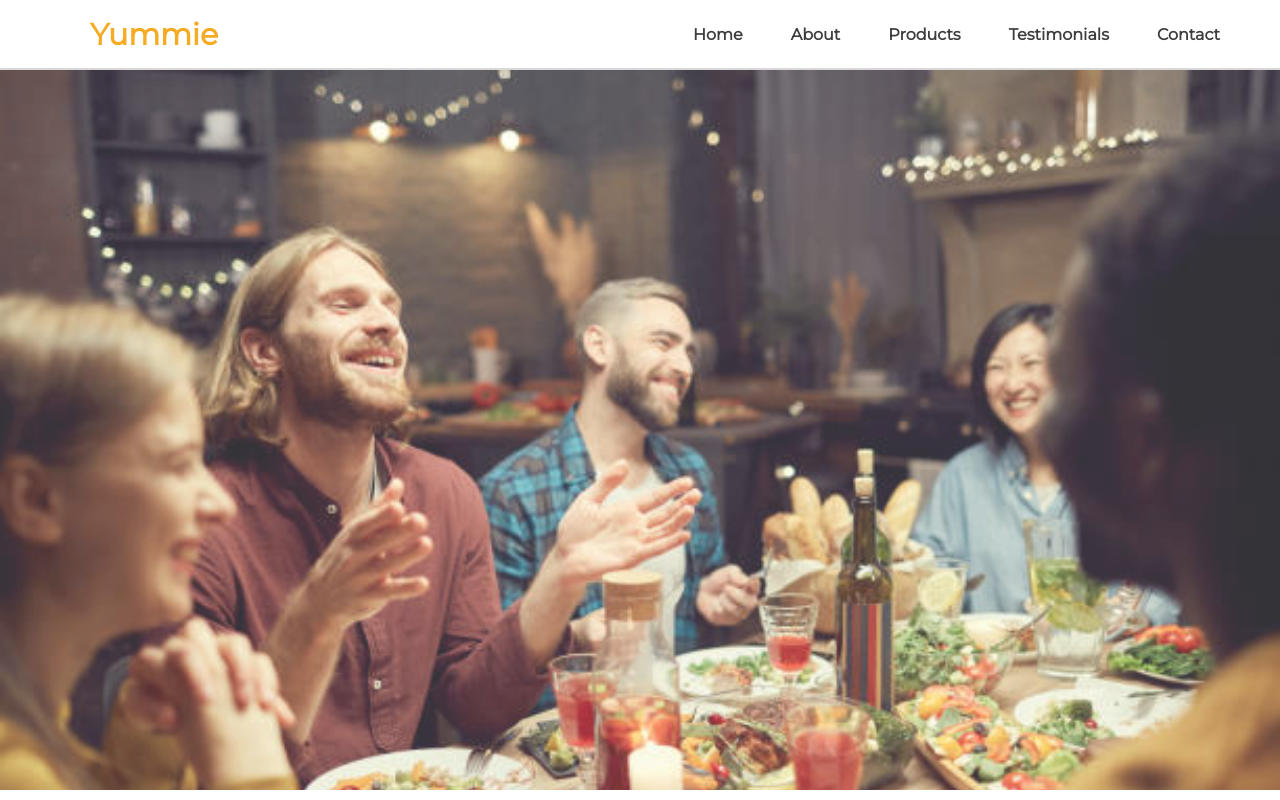
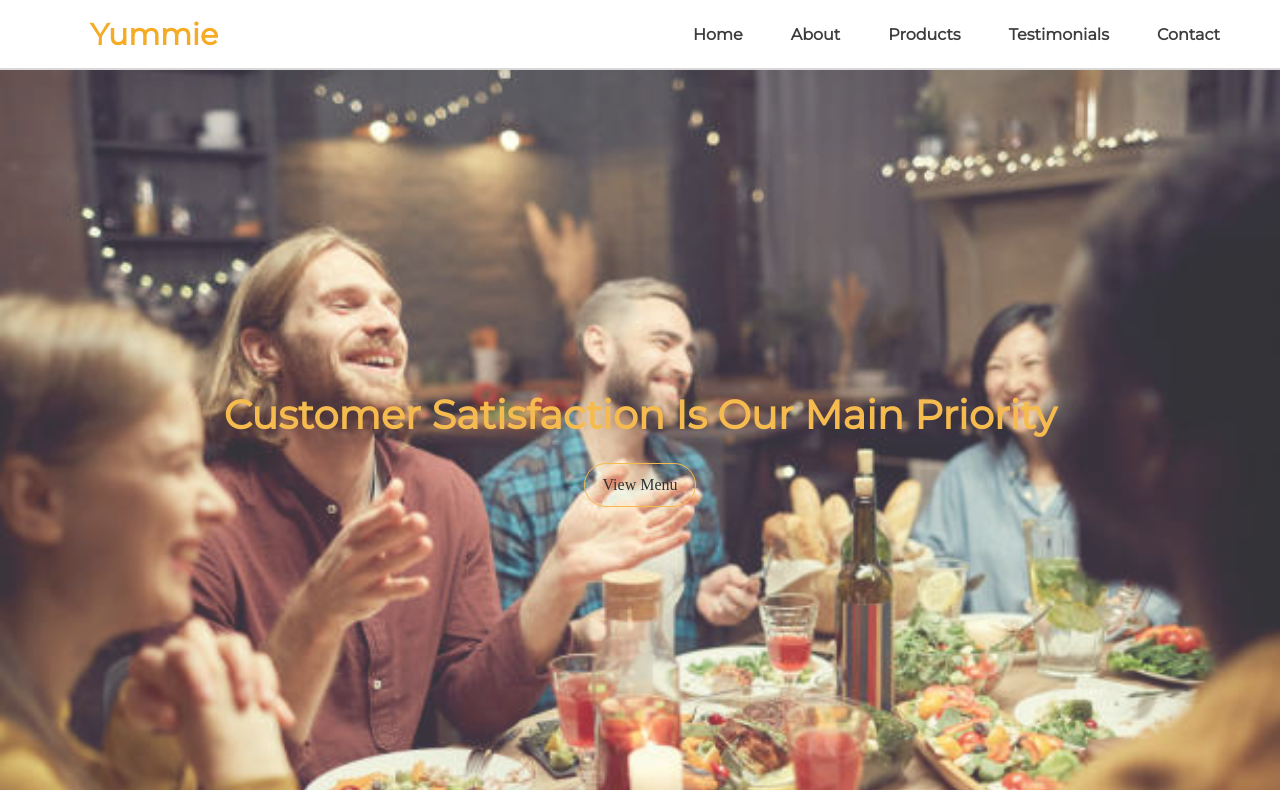
Before and after one commit to Thelordgreat/Restuarant-website, a React (Create React App) app: page /about in a window 1280 px wide. Shown: the top 800 px of the page. Built offline with nearby package versions, Linux system fonts and the light colour scheme.

Commit message:
added links

```diff
--- a/src/Components/About/About.jsx
+++ b/src/Components/About/About.jsx
@@ -3,6 +3,7 @@ import './About.css'
 import { MdFastfood }from 'react-icons/md'
 import { GiMeal } from 'react-icons/gi'
 import { HiCake } from 'react-icons/hi'
+import { Link } from 'react-router-dom'
 
 const About = () => {
   return (
@@ -10,8 +11,8 @@ const About = () => {
       <div className="about__container">
           <div className="about__img">
             <div className="about__img__text">
-               {/* <h2>Customer Satisfaction Is Our Main Priority</h2>
-                <a href="#" className='btn'>View Menu</a>*/}
+              <h2>Customer Satisfaction Is Our Main Priority</h2>
+                <Link to={'./products'}><a href="google.com" className='btn'>View Menu</a></Link>
             </div>
           </div>
 
@@ -28,7 +29,7 @@ const About = () => {
                   <h3>Food</h3>
                   <p>Lorem ipsum dolor sit amet consectetur adipisicing elit. Dolorum tempora laboriosam iste exercitationem non</p>
 
-                  <a href="#" className='btn'>View Service</a>
+                  <Link to={'./products'}><a href="google.com" className='btn'>View Service</a></Link>
               </div>
 
               <div className="box">
@@ -36,7 +37,7 @@ const About = () => {
                   <h3>Dishes</h3>
                   <p>Lorem ipsum dolor sit amet consectetur adipisicing elit. Dolorum tempora laboriosam iste exercitationem non</p>
 
-                  <a href="#" className='btn'>View Service</a>
+                  <Link to={'./products'}><a href="google.com" className='btn'>View Service</a></Link>
               </div>
 
               <div className="box">
@@ -44,7 +45,7 @@ const About = () => {
                   <h3>Birthdays</h3>
                   <p>Lorem ipsum dolor sit amet consectetur adipisicing elit. Dolorum tempora laboriosam iste exercitationem non</p>
 
-                  <a href="#" className='btn'>View Service</a>
+                  <Link to={'./products'}><a href="google.com" className='btn'>View Service</a></Link>
               </div>
             </div>
           </div>
```
